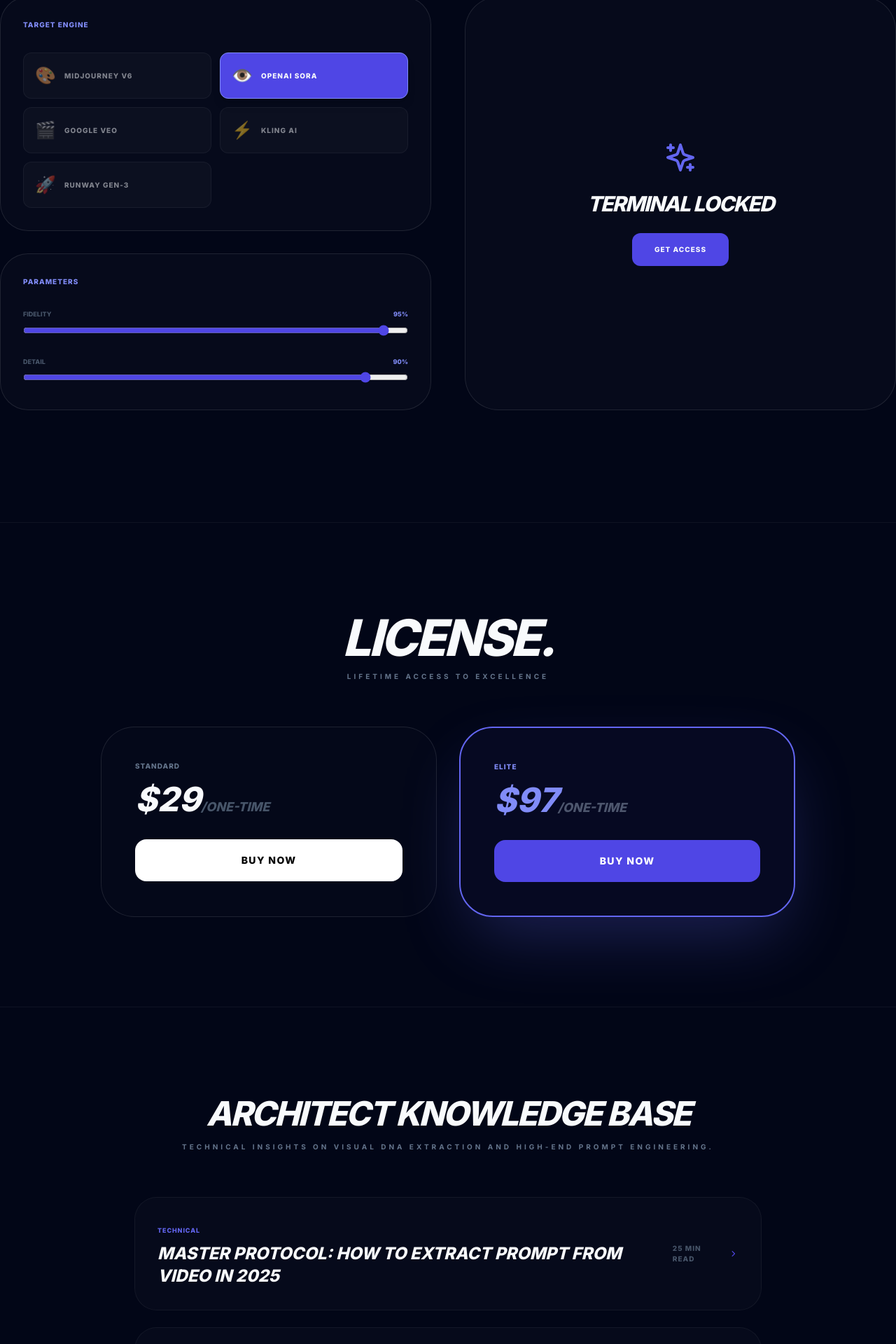
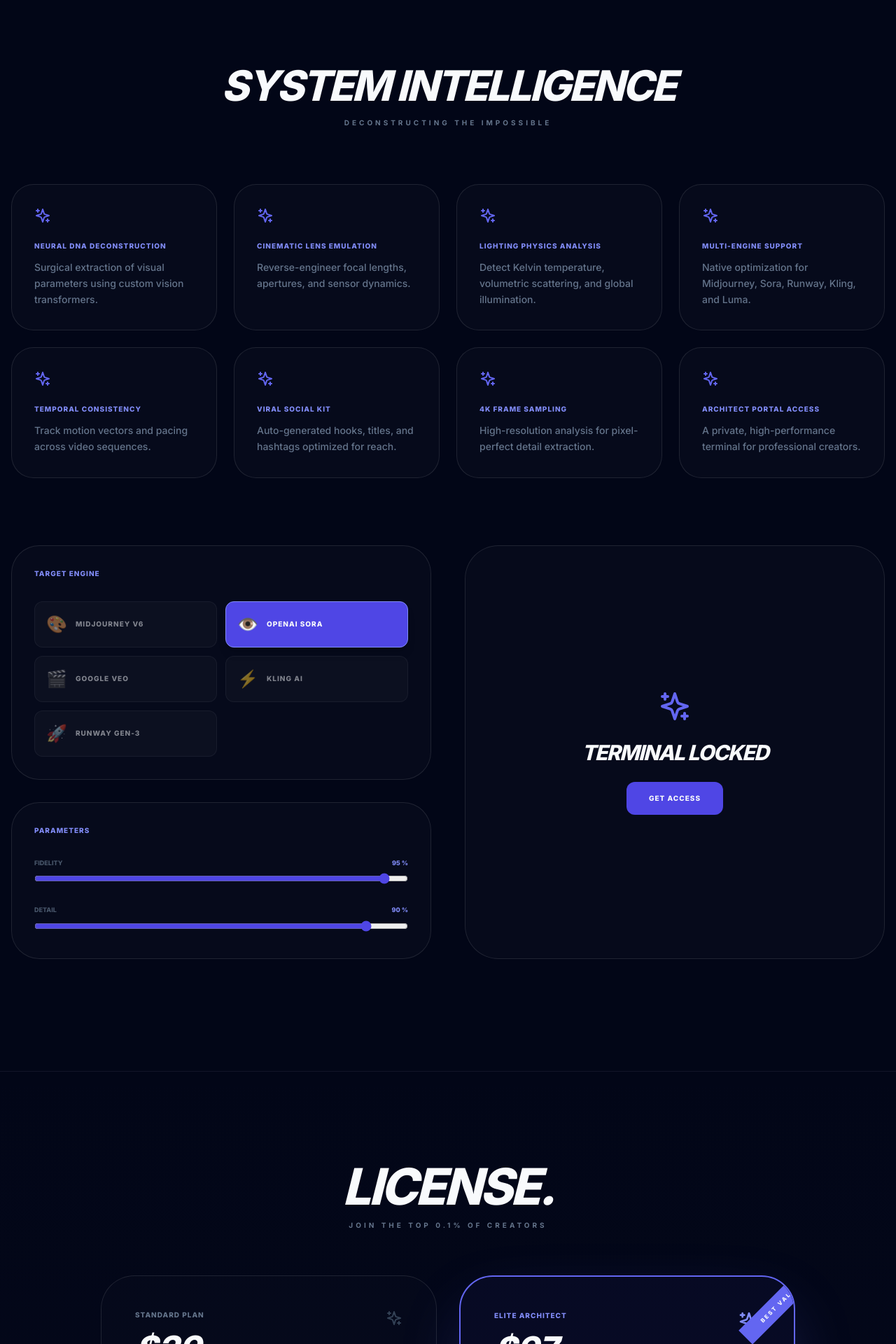
Before and after one commit to felipemouratkt03-max/vreverse, a React (Vite) app: page / in a window 1280 px wide. Shown: the part 796-2716 px from the top of the page at 70% size. Built offline with nearby package versions, Linux system fonts and the light colour scheme.

Commit message:
refactor: Update app name and add feature descriptions
Updates the application name in metadata.json and adds a new FEATURES array in App.tsx with detailed descriptions of the application's capabilities. This enhances user understanding of the product's value proposition.

```diff
--- a/App.tsx
+++ b/App.tsx
@@ -218,6 +218,17 @@
   { q: "Can I use it for commercial work?", a: "Absolutely. You own 100% of the prompts and the resulting generations." }
 ];
 
+const FEATURES = [
+  { title: "Neural DNA Deconstruction", desc: "Surgical extraction of visual parameters using custom vision transformers." },
+  { title: "Cinematic Lens Emulation", desc: "Reverse-engineer focal lengths, apertures, and sensor dynamics." },
+  { title: "Lighting Physics Analysis", desc: "Detect Kelvin temperature, volumetric scattering, and global illumination." },
+  { title: "Multi-Engine Support", desc: "Native optimization for Midjourney, Sora, Runway, Kling, and Luma." },
+  { title: "Temporal Consistency", desc: "Track motion vectors and pacing across video sequences." },
+  { title: "Viral Social Kit", desc: "Auto-generated hooks, titles, and hashtags optimized for reach." },
+  { title: "4K Frame Sampling", desc: "High-resolution analysis for pixel-perfect detail extraction." },
+  { title: "Architect Portal Access", desc: "A private, high-performance terminal for professional creators." }
+];
+
 const App: React.FC = () => {
   const [lang, setLang] = useState('en');
   const [view, setView] = useState<'home' | 'post'>('home');
@@ -300,7 +311,7 @@
   const renderHome = () => (
     <div className="animate-in fade-in duration-700">
       {/* HERO */}
-      <section className="text-center mb-24 md:mb-40 pt-20 md:pt-40">
+      <section className="text-center mb-24 md:mb-40 pt-20 md:pt-40 px-4">
          <span className="inline-block bg-indigo-600/10 border border-indigo-500/20 px-6 py-2 rounded-full text-[10px] font-black uppercase tracking-[0.4em] text-indigo-400 mb-8">{t.heroTag}</span>
          <h1 className="hero-h1 text-4xl md:text-8xl font-black uppercase tracking-tighter italic leading-none mb-10 gradient-text">{t.heroH1}</h1>
          <p className="text-xl md:text-2xl text-slate-400 font-medium leading-relaxed max-w-3xl mx-auto mb-12 italic">{t.heroDesc}</p>
@@ -310,9 +321,26 @@
          </div>
       </section>
 
+      {/* CORE FEATURES GRID */}
+      <section className="py-24 border-t border-white/5 max-w-7xl mx-auto px-4">
+        <div className="text-center mb-20 space-y-4">
+          <h2 className="text-4xl md:text-6xl font-black uppercase italic tracking-tighter">System Intelligence</h2>
+          <p className="text-slate-500 font-bold uppercase tracking-[0.4em] text-[10px]">Deconstructing the impossible</p>
+        </div>
+        <div className="grid grid-cols-1 md:grid-cols-2 lg:grid-cols-4 gap-6">
+          {FEATURES.map((f, i) => (
+            <div key={i} className="p-8 bg-white/[0.02] border border-white/10 rounded-[2rem] hover:bg-indigo-600/[0.05] transition-all group">
+              <IconSparkles className="w-6 h-6 text-indigo-500 mb-6 group-hover:scale-110 transition-transform" />
+              <h3 className="text-[10px] font-black uppercase tracking-widest mb-3 text-indigo-400">{f.title}</h3>
+              <p className="text-slate-500 text-sm font-medium leading-relaxed">{f.desc}</p>
+            </div>
+          ))}
+        </div>
+      </section>
+
       {/* WORKSTATION */}
-      <section id="workstation" className="mb-40 space-y-16">
-        <div className="grid lg:grid-cols-2 gap-8 md:gap-12">
+      <section id="workstation" className="mb-40 space-y-16 px-4">
+        <div className="grid lg:grid-cols-2 gap-8 md:gap-12 max-w-7xl mx-auto">
           <div className="space-y-8">
             <div className="bg-white/[0.02] border border-white/10 p-8 rounded-[2.5rem] space-y-8">
               <h3 className="text-[10px] font-black uppercase tracking-widest text-indigo-400">Target Engine</h3>
@@ -329,11 +357,11 @@
                <h3 className="text-[10px] font-black uppercase tracking-widest text-indigo-400">Parameters</h3>
                <div className="space-y-6">
                   <div className="space-y-2">
-                    <div className="flex justify-between text-[9px] font-black uppercase text-slate-600"><span>Fidelity</span><span className="text-indigo-400">{config.fidelity}%</span></div>
+                    <div className="flex justify-between text-[9px] font-black uppercase text-slate-600"><span>Fidelity</span><span className="text-indigo-400">{config.fidelity} %</span></div>
                     <input type="range" min="0" max="100" value={config.fidelity} onChange={e => setConfig({...config, fidelity: parseInt(e.target.value)})} className="w-full accent-indigo-600" />
                   </div>
                   <div className="space-y-2">
-                    <div className="flex justify-between text-[9px] font-black uppercase text-slate-600"><span>Detail</span><span className="text-indigo-400">{config.detailLevel}%</span></div>
+                    <div className="flex justify-between text-[9px] font-black uppercase text-slate-600"><span>Detail</span><span className="text-indigo-400">{config.detailLevel} %</span></div>
                     <input type="range" min="0" max="100" value={config.detailLevel} onChange={e => setConfig({...config, detailLevel: parseInt(e.target.value)})} className="w-full accent-indigo-600" />
                   </div>
                </div>
@@ -366,8 +394,8 @@
       )}
 
       {status === AnalysisStatus.COMPLETED && result && (
-        <div className="space-y-12 animate-in fade-in slide-in-from-bottom-10 mb-40">
-           <div className="bg-white/[0.02] border border-white/10 p-10 md:p-16 rounded-[3rem] space-y-10 shadow-premium">
+        <div className="space-y-12 animate-in fade-in slide-in-from-bottom-10 mb-40 px-4">
+           <div className="bg-white/[0.02] border border-white/10 p-10 md:p-16 rounded-[3rem] space-y-10 shadow-premium max-w-7xl mx-auto">
               <div className="flex justify-between items-center border-b border-white/5 pb-8">
                 <h2 className="text-5xl font-black uppercase italic">Master DNA</h2>
                 <button onClick={() => { navigator.clipboard.writeText(result.fullMasterPrompt); alert("Copied!"); }} className="bg-indigo-600 px-6 py-3 rounded-xl font-black uppercase text-[10px] tracking-widest flex items-center gap-2">
@@ -382,21 +410,63 @@
       )}
 
       {/* PRICING */}
-      <section id="pricing" className="py-32 border-t border-white/5 space-y-16">
+      <section id="pricing" className="py-32 border-t border-white/5 space-y-16 bg-gradient-to-b from-transparent to-indigo-950/10">
         <div className="text-center space-y-3">
           <h2 className="text-5xl md:text-7xl font-black uppercase italic tracking-tighter">License.</h2>
-          <p className="text-slate-500 font-bold uppercase tracking-[0.4em] text-[10px]">Lifetime access to excellence</p>
+          <p className="text-slate-500 font-bold uppercase tracking-[0.4em] text-[10px]">Join the top 0.1% of creators</p>
         </div>
         <div className="grid md:grid-cols-2 gap-8 max-w-5xl mx-auto px-4">
           <div className="bg-white/[0.01] border border-white/10 rounded-[3rem] p-12 flex flex-col hover:border-indigo-500 transition-all">
-            <span className="text-[10px] font-black text-slate-500 uppercase tracking-widest mb-4">Standard</span>
-            <h3 className="text-5xl font-black uppercase italic mb-8">$29<span className="text-lg text-slate-600">/one-time</span></h3>
-            <a href={HOTMART_BASIC} className="block bg-white text-black text-center py-5 rounded-2xl font-black uppercase text-sm tracking-widest hover:bg-indigo-600 hover:text-white transition-all">Buy Now</a>
+            <div className="flex justify-between items-start mb-8">
+              <div>
+                <span className="text-[10px] font-black text-slate-500 uppercase tracking-widest mb-4 block">Standard Plan</span>
+                <h3 className="text-5xl font-black uppercase italic mb-2">$29<span className="text-lg text-slate-600 tracking-normal font-bold">/monthly</span></h3>
+              </div>
+              <IconSparkles className="w-6 h-6 text-slate-700" />
+            </div>
+            <p className="text-slate-500 text-sm font-medium mb-10 leading-relaxed italic">Essential workstation access for rising architects. High-speed deconstruction and cinematic presets.</p>
+            <ul className="space-y-4 mb-10 border-y border-white/5 py-8">
+              <li className="flex items-center gap-3 text-xs font-bold uppercase tracking-widest text-slate-400">
+                <span className="text-indigo-500">✓</span> Full Terminal Access
+              </li>
+              <li className="flex items-center gap-3 text-xs font-bold uppercase tracking-widest text-slate-400">
+                <span className="text-indigo-500">✓</span> Midjourney & Sora Engines
+              </li>
+              <li className="flex items-center gap-3 text-xs font-bold uppercase tracking-widest text-slate-400">
+                <span className="text-indigo-500">✓</span> Viral Social Media Kit
+              </li>
+              <li className="flex items-center gap-3 text-xs font-bold uppercase tracking-widest text-slate-400 opacity-30">
+                <span>×</span> 4K Ultra Sampling
+              </li>
+            </ul>
+            <a href={HOTMART_BASIC} className="block bg-white text-black text-center py-5 rounded-2xl font-black uppercase text-sm tracking-widest hover:bg-indigo-600 hover:text-white transition-all shadow-xl">Subscribe Now</a>
           </div>
+
           <div className="bg-indigo-600/5 border-2 border-indigo-500 rounded-[3rem] p-12 flex flex-col relative overflow-hidden shadow-premium">
-            <span className="text-[10px] font-black text-indigo-400 uppercase tracking-widest mb-4">Elite</span>
-            <h3 className="text-5xl font-black uppercase italic text-indigo-400 mb-8">$97<span className="text-lg text-slate-400 opacity-50">/one-time</span></h3>
-            <a href={HOTMART_ELITE} className="block bg-indigo-600 text-white text-center py-5 rounded-2xl font-black uppercase text-sm tracking-widest hover:bg-indigo-500 transition-all">Buy Now</a>
+            <div className="absolute top-0 right-0 bg-indigo-500 text-[8px] font-black uppercase tracking-[0.3em] px-8 py-2 -rotate-45 translate-x-12 translate-y-6">Best Value</div>
+            <div className="flex justify-between items-start mb-8">
+              <div>
+                <span className="text-[10px] font-black text-indigo-400 uppercase tracking-widest mb-4 block">Elite Architect</span>
+                <h3 className="text-5xl font-black uppercase italic mb-2">$97<span className="text-lg text-indigo-400/50 tracking-normal font-bold">/lifetime</span></h3>
+              </div>
+              <IconSparkles className="w-8 h-8 text-indigo-400" />
+            </div>
+            <p className="text-slate-400 text-sm font-medium mb-10 leading-relaxed italic">The ultimate professional protocol. One-time payment for eternal access to the evolving DNA of visual AI.</p>
+            <ul className="space-y-4 mb-10 border-y border-white/5 py-8">
+              <li className="flex items-center gap-3 text-xs font-bold uppercase tracking-widest text-slate-200">
+                <span className="text-indigo-400">✓</span> Lifetime Terminal Updates
+              </li>
+              <li className="flex items-center gap-3 text-xs font-bold uppercase tracking-widest text-slate-200">
+                <span className="text-indigo-400">✓</span> 4K Ultra Sampling Deconstruction
+              </li>
+              <li className="flex items-center gap-3 text-xs font-bold uppercase tracking-widest text-slate-200">
+                <span className="text-indigo-400">✓</span> All Future Engines (Kling, Luma)
+              </li>
+              <li className="flex items-center gap-3 text-xs font-bold uppercase tracking-widest text-slate-200">
+                <span className="text-indigo-400">✓</span> Priority Neural Processing
+              </li>
+            </ul>
+            <a href={HOTMART_ELITE} className="block bg-indigo-600 text-white text-center py-5 rounded-2xl font-black uppercase text-sm tracking-widest hover:bg-indigo-500 transition-all shadow-indigo-500/20 shadow-2xl">Secure Lifetime Access</a>
           </div>
         </div>
       </section>
--- a/metadata.json
+++ b/metadata.json
@@ -1,5 +1,5 @@
 {
-  "name": "V-Reverse Pro: AI Video DNA Extractor",
+  "name": "V-Reverse Pro: Prompt ai video ",
   "description": "Reverse engineer video and image DNA into high-density AI prompts.",
   "requestFramePermissions": [
     "camera",
```
